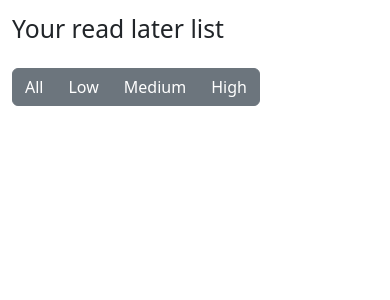
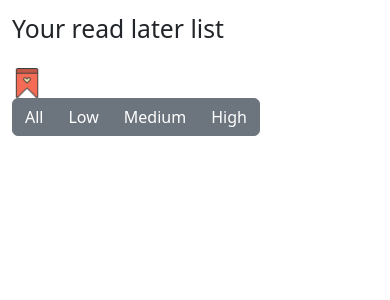
Before and after one commit to D12-PBP-23-24/Bookquet, a Django app: page /read-later/read/ in a window 390 px wide. Shown: the part 50-350 px from the top of the page. Run offline with Django 4.2, Linux system fonts and the light colour scheme; the visitor is signed in with stand-in values (Sample User, id 1); data comes from the database, SQL or seed files in the repository; data that the repository does not hold is empty.

Commit message:
90% read later

```diff
--- a/read_later/templates/read_later_list2.html
+++ b/read_later/templates/read_later_list2.html
@@ -1,8 +1,16 @@
 {% extends 'base.html' %}
 
+{% load static %}
 {% block content %}
 <div class="container mt-4">
-    <h2 class="mb-4">Your read later list</h2>
+    <div class="row align-items-center"> <!-- Use the row class to create a new row and align-items-center for vertical alignment -->
+        <div class="col-md-8"> <!-- Adjust the width of the text column by changing the number in col-md-* -->
+            <h2 class="mb-4">Your read later list</h2>
+        </div>
+        <div class="col-md-4">
+            <img src="{% static 'images/icon.png' %}" class="img-fluid" style="max-width: 30px;" /> <!-- img-fluid makes the image responsive and max-width adjusts its size -->
+        </div>
+    </div>
 
     <div class="btn-group" role="group" aria-label="Priority Filter">
         <div class="btn-group" role="group" aria-label="Priority Filter">
```
Also changed, not shown: Bookquet/settings.py (+5 -2 lines), read_later/models.py (+7 -0 lines), Bookquet/urls.py (line endings or trailing spaces), static/images/icon.png (added).
